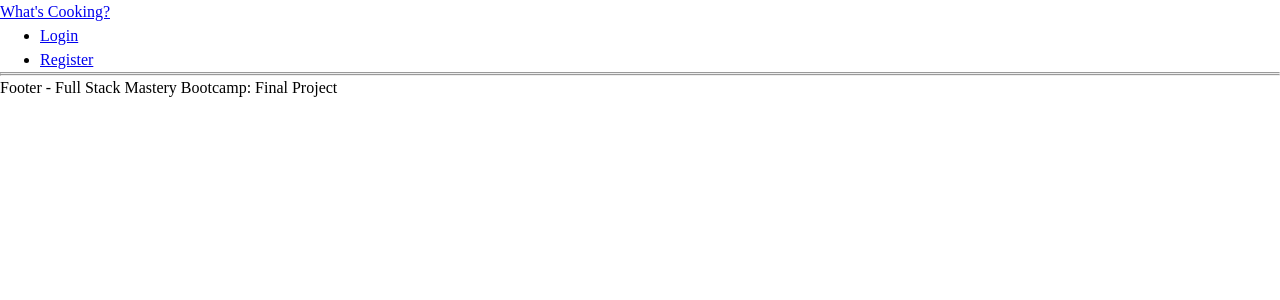
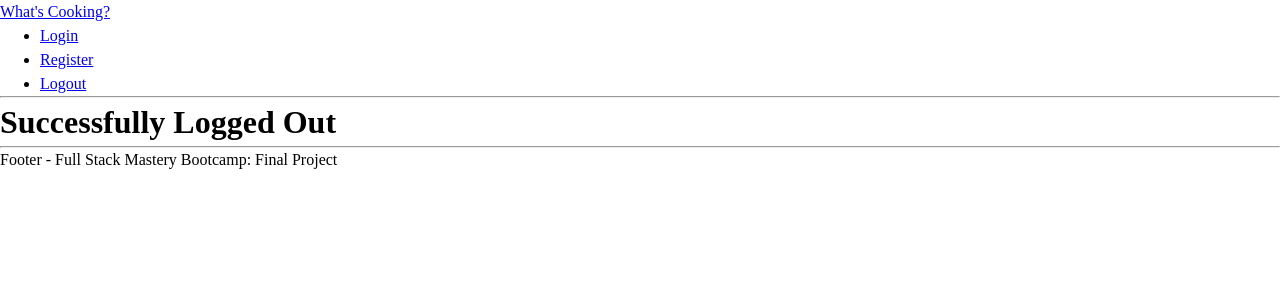
Before and after one commit to pszponder/fsm-final-project-recipe-app, a React (Create React App) app in the folder frontend/: page /logout in a window 1280 px wide. Shown: the top 300 px of the page. Built offline with nearby package versions, Linux system fonts and the light colour scheme; no server answers.

Commit message:
Add logout component

```diff
--- a/frontend/src/App.js
+++ b/frontend/src/App.js
@@ -4,6 +4,7 @@ import { BrowserRouter as Router, Routes, Route } from 'react-router-dom';
 // IMPORT PAGES (COMPONENTS)
 import Register from './pages/Register';
 import Login from './pages/Login';
+import Logout from './pages/Logout';
 import SelectIngredients from './pages/SelectIngredients';
 import RecipeList from './pages/RecipeList';
 import RecipeDetail from './pages/RecipeDetail';
@@ -21,6 +22,7 @@ function App() {
         <Routes>
           <Route path="/register" element={<Register />} />
           <Route path="/login" element={<Login />} />
+          <Route path="/logout" element={<Logout />} />
           <Route path="/" element={<SelectIngredients />} />
           <Route path="/recipe-list" element={<RecipeList />} />
           <Route path="/recipe-detail" element={<RecipeDetail />} />
--- a/frontend/src/components/Header.jsx
+++ b/frontend/src/components/Header.jsx
@@ -15,6 +15,9 @@ function Header() {
           <li>
             <Link to="/register">Register</Link>
           </li>
+          <li>
+            <Link to="/logout">Logout</Link>
+          </li>
         </ul>
       </header>
       <hr />
--- /dev/null
+++ b/frontend/src/pages/Logout.jsx
@@ -0,0 +1,34 @@
+import React, { useState, useEffect, useContext } from 'react';
+import axios from '../api/axios';
+import AuthContext from '../context/AuthProvider';
+
+function Logout() {
+  // Extract the state and setter shared from the AuthContext
+  const { accessToken, setAccessToken } = useContext(AuthContext);
+
+  useEffect(() => {
+    // TODO: Call the API Logout Endpoint
+    const logoutUser = async () => {
+      try {
+        const response = await axios.get('/api/auth/logout', {
+          withCredentials: true,
+        });
+        console.log(response);
+      } catch (error) {
+        console.log(`Error: ${error.message}`);
+      }
+    };
+    logoutUser();
+
+    // TODO: DELETE THE COOKIE from the client's browser
+    document.cookie = 'jwt=; expires=Thu, 01 Jan 1970 00:00:01 GMT;';
+  }, []);
+
+  return (
+    <div>
+      <h1>Successfully Logged Out</h1>
+    </div>
+  );
+}
+
+export default Logout;
```
